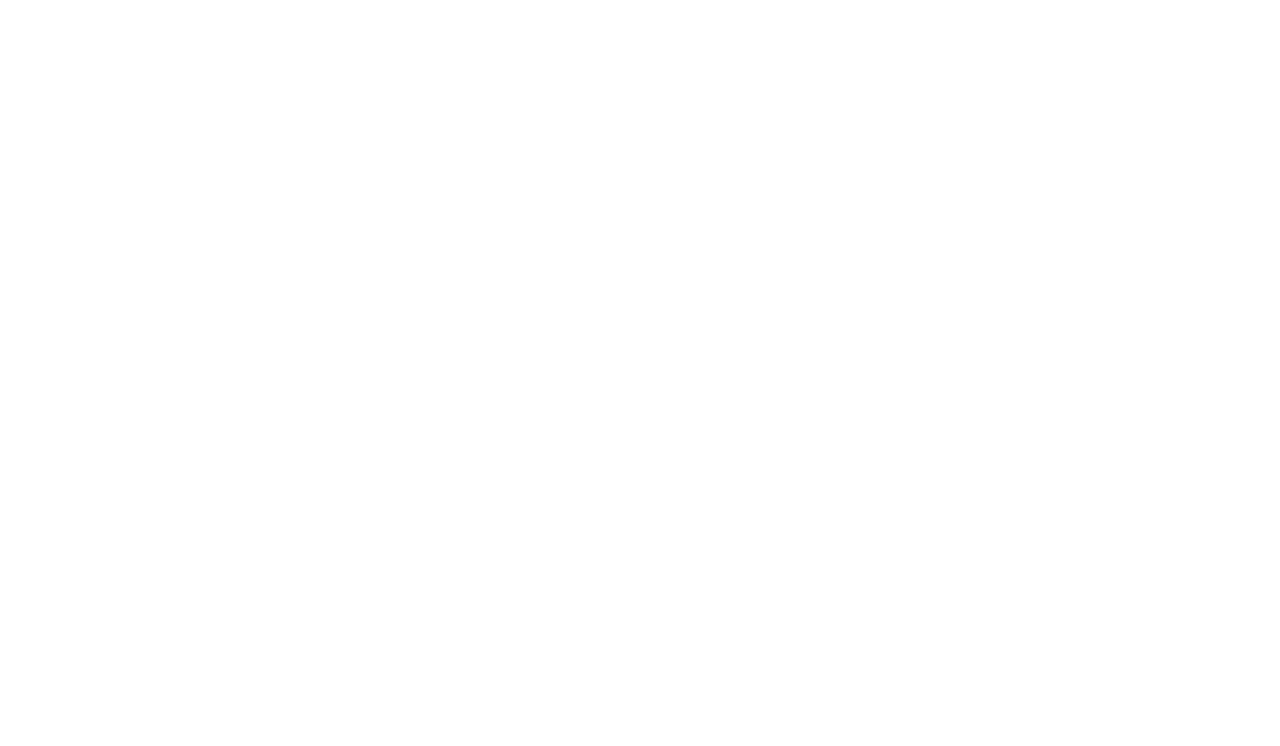
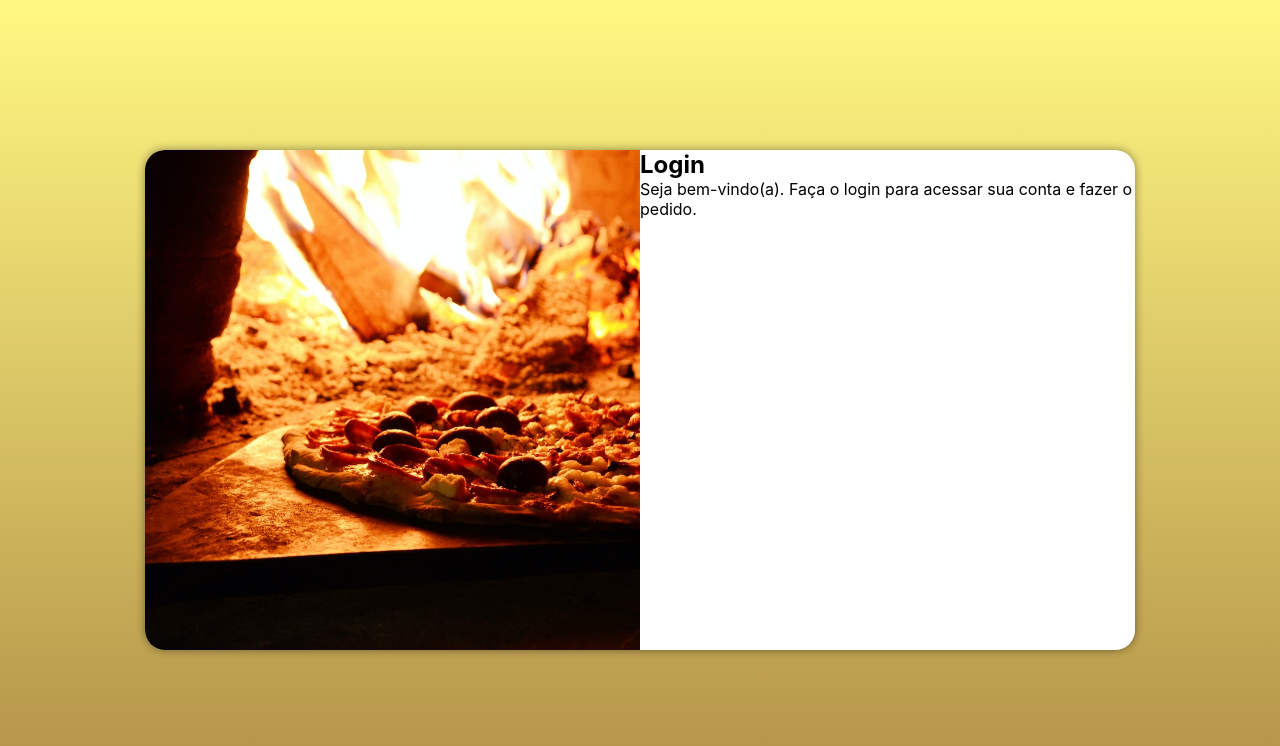
Before and after one commit to guilhermepadial4/projeto-login, a plain HTML site: page index.html in a window 1280 px wide. Drawn offline with Linux system fonts and the light colour scheme.

Commit message:
Media Query para outras telas

```diff
--- /dev/null
+++ b/estilos/mediaquery.css
@@ -0,0 +1,54 @@
+@charset "UTF-8";
+
+/*Paleta de cores
+  marrom : #B29047
+  vermelho: #BD2623
+  bege: #FFF882
+  cinza: #A5B2AC
+  verde: #30471E
+*/
+
+
+@media screen and (min-width: 768px) and (max-width: 992px){
+
+    body{
+        background-image: linear-gradient(to top, #B29047, #FFF882);
+    }
+
+    section#login{
+        width: 80vw;
+    }
+
+    section#login > div#imagem{
+        float: left;
+        width: 30%;
+        height: 100%;
+    }
+
+    section#login > div#formulario{
+        float: right;
+        width: 70%;
+    }
+}
+
+@media screen and (min-width: 992px){
+
+    body{
+        background-image: linear-gradient(to top, #B29047, #FFF882);
+    }
+
+    section#login{
+        width: 990px;
+    }
+
+    section#login > div#imagem{
+        float: left;
+        width: 50%;
+        height: 100%;
+    }
+
+    section#login > div#formulario{
+        float: right;
+        width: 50%;
+    }
+}
--- a/estilos/style.css
+++ b/estilos/style.css
@@ -7,3 +7,52 @@
   cinza: #A5B2AC
   verde: #30471E
 */
+
+*{
+  font-family: -apple-system, BlinkMacSystemFont, 'Segoe UI', Roboto, Oxygen, Ubuntu, Cantarell, 'Open Sans', 'Helvetica Neue', sans-serif;
+  padding: 0px;
+  margin: 0px;
+  box-sizing: border-box;
+}
+
+body, html{
+  background-color: #FFF882;
+  height: 100vh;
+  width: 100vw;
+}
+
+main{
+  position: relative;
+  height: 100vh;
+  width: 100vw;
+}
+
+section#login{
+  position: absolute;
+  top: 50%;
+  left: 50%;
+  transform: translate(-50%, -50%);
+  overflow: hidden;
+
+  background-color: white;
+  width: 250px;
+  height: 500px;
+  border-radius: 20px;
+  box-shadow: 0px 0px 10px rgba(0, 0, 0, 0.445);
+
+  transition: width 0.3s, heigth 0.3s;
+  transition-timing-function: ease;
+}
+
+section#login > div#imagem{
+  display: block;
+  background: #FFF882 url(../imagens/pexels-vinicius-benedit-1082343\ \(1\).jpg) no-repeat;
+  background-position: center top;
+  background-size: cover;
+  height: 200px;
+}
+
+section#login > section#formulario{
+  display: block;
+  padding: 10px;
+}
--- a/index.html
+++ b/index.html
@@ -6,8 +6,21 @@
     <meta name="viewport" content="width=device-width, initial-scale=1.0">
     <title>Login</title>
     <link rel="stylesheet" href="estilos/style.css">
+    <link rel="stylesheet" href="estilos/mediaquery.css">
 </head>
 <body>
+    <main>
+        <section id="login">
+            <div id="imagem">
+            </div>
+            <div id="formulario">
+                <h1>Login</h1>
+                <p>Seja bem-vindo(a). Faça o login para acessar sua conta e fazer o pedido. </p>
+                <form action="login.php" method="post">
 
+                </form>
+            </div>
+        </section>
+    </main>
 </body>
 </html>
```
